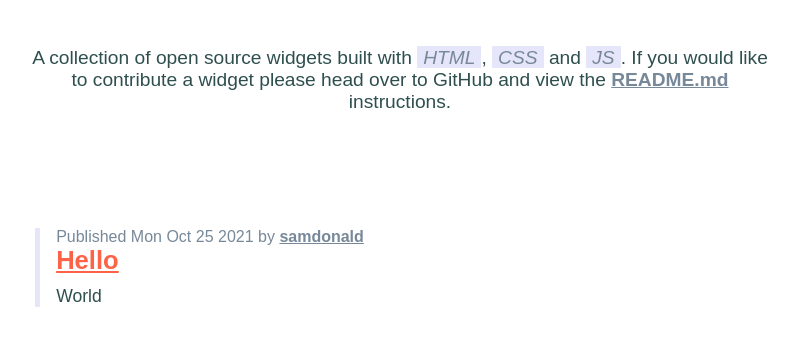
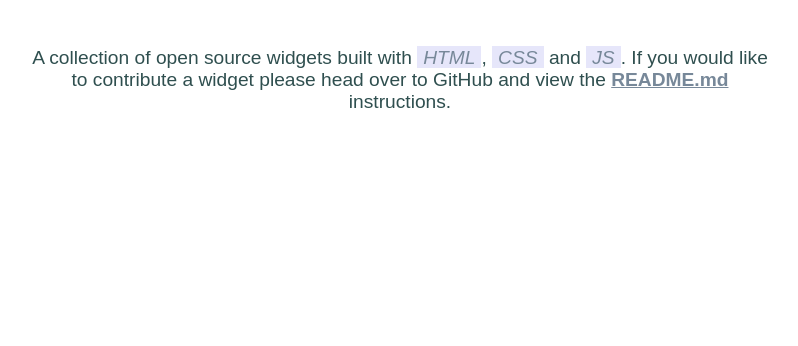
Before and after one commit to samdonald/web-widgets, a plain HTML site: page docs/index.html in a window 1280 px wide. Shown: the part 258-604 px from the top of the page, without its empty margins (240-1038 px from the left). Drawn offline with Linux system fonts and the light colour scheme.

Commit message:
Commit from GitHub Actions (Widgets)

```diff
--- a/docs/index.html
+++ b/docs/index.html
@@ -12,11 +12,7 @@
             <p class="summary">A collection of open source widgets built with <mark>html</mark>, <mark>css</mark> and <mark>js</mark>. If you would like to contribute a widget please head over to GitHub and view the <a href="https://github.com/mudlabs/web-widgets/README.md">README.md</a> instructions.</p>
         </section>
         <section class="contents">
-            <ul class="widgets"><li id="samdonald--hello" class="widget" data-author="samdonald" data-name="Hello">
-  <span class="widget-metadata">Published Mon Oct 25 2021 by <a class="widget-author" href="https://github.com/samdonald">samdonald</a></span>
-  <a class="widget-link" href="hello-world.html">Hello</a>
-  <p class="widget-summary">World</p>
-</li>
+            <ul class="widgets">
 </ul>
         </section>
     </main>
```
Also changed, not shown: docs/hello-world.html (deleted, +0 -12 lines), README.md.
